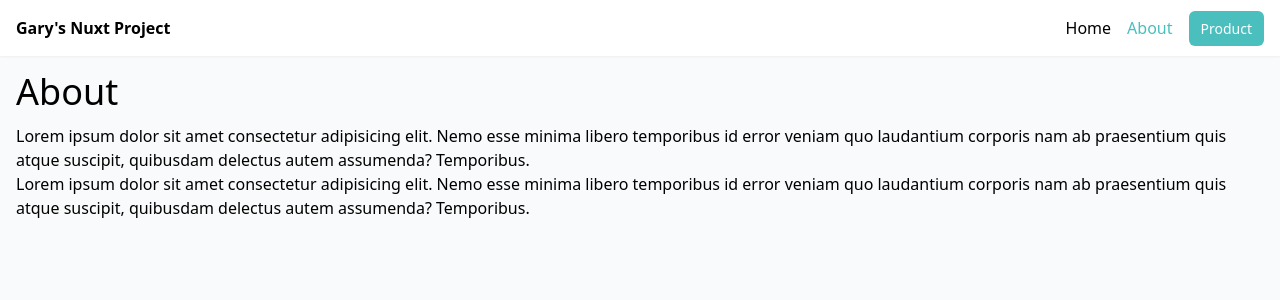
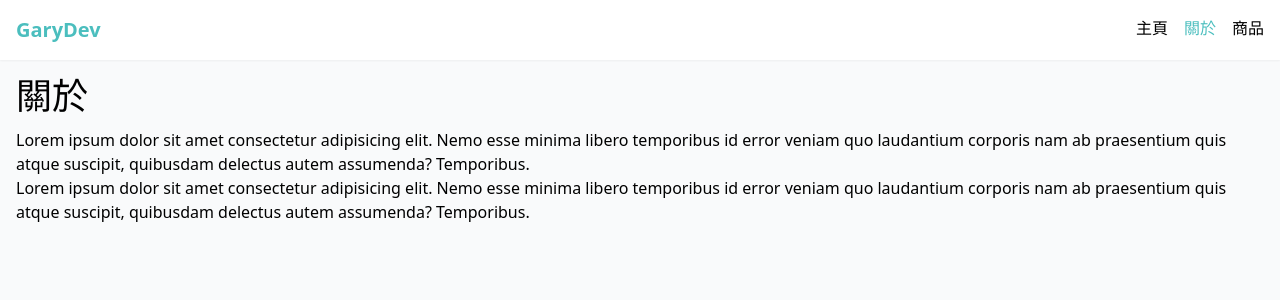
Before and after one commit to yellow90249/nuxt3-test, a Nuxt app: page /about in a window 1280 px wide. Shown: the top 300 px of the page. Built offline with nearby package versions, Linux system fonts and the light colour scheme.

Commit message:
feat: error page

```diff
--- a/components/ProductCard.vue
+++ b/components/ProductCard.vue
@@ -3,7 +3,7 @@
     <img :src="product.image" alt="" class="thumb" />
     <p class="font-bold text-gray-500 m-4 truncate">{{ product.title }}</p>
     <NuxtLink :to="`products/${product.id}`">
-    <p class="btn my-4">View Detail</p>
+    <p class="btn my-4">詳細資訊</p>
     </NuxtLink>
   </div>
 </template>
--- a/components/ProductDetail.vue
+++ b/components/ProductDetail.vue
@@ -6,8 +6,8 @@
       </div>
       <div class="p-7">
         <h2 class="text-4xl my-7">{{ product.title }}</h2>
-        <p class="text-xl my-7">Price - ${{ product.price }}</p>
-        <h3 class="font-bold border-b-2 mb-2 pb-2">Product Description:</h3>
+        <p class="text-xl my-7">價格 - ${{ product.price }}</p>
+        <h3 class="font-bold border-b-2 mb-2 pb-2">商品描述：</h3>
         <p class="mb-7">{{ product.description }}</p>
       </div>
     </div>
--- /dev/null
+++ b/error.vue
@@ -0,0 +1,16 @@
+<template>
+  <div class="mt-7 max-w-sm mx-auto text-center card">
+    <p class="mt-7 text-7xl font-bold">{{ error.statusCode }}</p>
+    <p class="mt-7 text-6xl">Oops.</p>
+    <p class="mt-7">{{ error.message }}</p>
+    <button class="btn my-7" @click="handleClearError">回首頁...</button>
+  </div>
+</template>
+
+<script setup>
+defineProps(['error']);
+
+const handleClearError = () => clearError({ redirect: '/' });
+</script>
+
+<style lang="scss" scoped></style>
--- a/layouts/default.vue
+++ b/layouts/default.vue
@@ -2,11 +2,11 @@
   <div>
     <header class="shadow-sm bg-white">
       <nav class="container mx-auto p-4 flex justify-between">
-        <NuxtLink to="/" class="font-bold">Gary's Nuxt Project</NuxtLink>
+        <NuxtLink to="/" class="font-bold text-xl logo">GaryDev</NuxtLink>
         <ul class="flex gap-4">
-          <li><NuxtLink to="/">Home</NuxtLink></li>
-          <li><NuxtLink to="/about">About</NuxtLink></li>
-          <li><NuxtLink to="/products" class="btn">Product</NuxtLink></li>
+          <li><NuxtLink to="/">主頁</NuxtLink></li>
+          <li><NuxtLink to="/about">關於</NuxtLink></li>
+          <li><NuxtLink to="/products">商品</NuxtLink></li>
         </ul>
       </nav>
     </header>
@@ -19,7 +19,8 @@
 </template>
 
 <style scoped>
-.router-link-exact-active {
+.router-link-exact-active,
+.logo {
   color: #4bbebe;
 }
 </style>
--- a/layouts/products.vue
+++ b/layouts/products.vue
@@ -13,9 +13,9 @@
 
     <footer class="container mx-auto p-4 flex justify-between border-t-2">
       <ul class="flex gap-4">
-        <li><NuxtLink to="/">Home</NuxtLink></li>
-        <li><NuxtLink to="/about">About</NuxtLink></li>
-        <li><NuxtLink to="/products">Product</NuxtLink></li>
+        <li><NuxtLink to="/">主頁</NuxtLink></li>
+        <li><NuxtLink to="/about">關於</NuxtLink></li>
+        <li><NuxtLink to="/products">商品</NuxtLink></li>
       </ul>
     </footer>
   </div>
--- a/pages/about.vue
+++ b/pages/about.vue
@@ -1,6 +1,6 @@
 <template>
   <div>
-    <h2 class="text-4xl mb-3">About</h2>
+    <h2 class="text-4xl mb-3">關於</h2>
     <p>
       Lorem ipsum dolor sit amet consectetur adipisicing elit. Nemo esse minima libero temporibus id error veniam quo
       laudantium corporis nam ab praesentium quis atque suscipit, quibusdam delectus autem assumenda? Temporibus.
--- a/pages/index.vue
+++ b/pages/index.vue
@@ -1,6 +1,6 @@
 <template>
   <div>
-    <h2 class="text-4xl mb-3">Home</h2>
+    <h2 class="text-4xl mb-3">主頁</h2>
     <p>
       Lorem ipsum dolor sit amet consectetur adipisicing elit. Nemo esse minima libero temporibus id error veniam quo
       laudantium corporis nam ab praesentium quis atque suscipit, quibusdam delectus autem assumenda? Temporibus.
--- a/pages/products/[id].vue
+++ b/pages/products/[id].vue
@@ -9,9 +9,9 @@ const url = 'https://fakestoreapi.com/products/' + id;
 // fetch the product
 const { data: product } = await useFetch(url);
 
-definePageMeta({
-  layout: 'products',
-});
+if (!product.value) {
+  throw createError({ statusCode: 404, statusMessage: 'Product not found' });
+}
 </script>
 
 <style lang="scss" scoped></style>
--- a/pages/products/index.vue
+++ b/pages/products/index.vue
@@ -3,17 +3,12 @@
     <div class="grid grid-cols-4 gap-5">
       <div v-for="p in products">
         <ProductCard :product="p"></ProductCard>
-
       </div>
     </div>
   </div>
 </template>
 
 <script setup>
-definePageMeta({
-  layout: 'products',
-});
-
 // fetch the products
 const { data: products } = await useFetch('https://fakestoreapi.com/products');
 const foo = 123;
```
